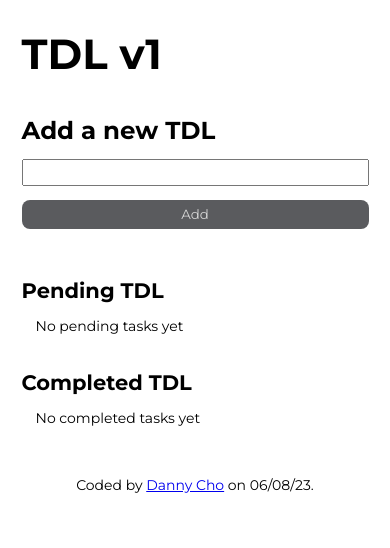
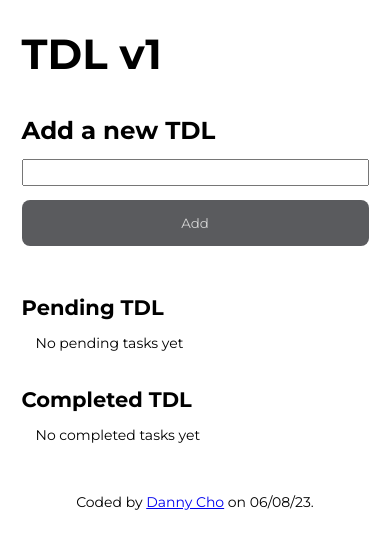
Before and after one commit to danheecho1/MP_to-do-list, a React (Vite) app: page / in a window 390 px wide. Shown: the top 548 px of the page. Built offline with nearby package versions, Linux system fonts and the light colour scheme.

Commit message:
Increased the size of 'add' button for mobile view

```diff
--- a/src/App.css
+++ b/src/App.css
@@ -130,7 +130,7 @@ button {
     }
 
     .new-item-form__input-div button {
-        padding: 0.5em;
+        padding: 1.125em 0.5em;
     }
 
     .lists-div__pending-list-div__ul__li__buttons-div {
```
